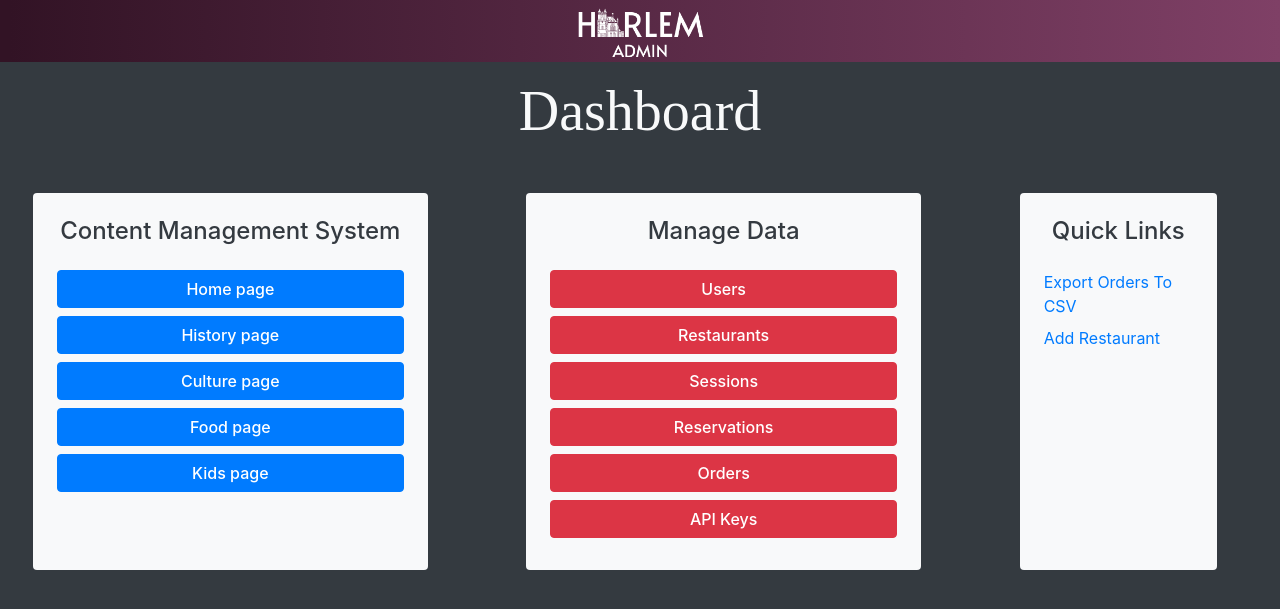
After one commit to JunYuiFeng/HaarlemFestival-Website-Project, a PHP site: page /myaccount/views/cms/index.php in a window 1280 px wide. The commit adds this page. Shown: the top 609 px of the page. Run offline with PHP 8.4, Linux system fonts and the light colour scheme; the visitor is signed in with stand-in values (Sample User, id 1); some web fonts are replaced.

Commit message:
Admin panel added + admin header

```diff
--- a/app/public/css/style.css
+++ b/app/public/css/style.css
@@ -22,65 +22,20 @@ nav .nav-item .nav-link {
   color: white !important;
 }
 
-.cart-opened {
-  display: none;
-  position: absolute;
-  top: 80%;
-  right: 6%;
-  height: 400px;
-  z-index: 10;
-  background: linear-gradient(180deg, #9a031e 0%, #330009 100%);
-  border-radius: 20px;
-  color: white;
-  padding: 10px 20px;
-}
-.cart-opened img {
-  width: 35px;
-  cursor: pointer;
-  position: absolute;
-  right: 10px;
-}
-.cart-opened .items-scroll {
-  overflow-y: scroll;
-  height: 215px;
-}
-.cart-opened .item {
-  background: #e3e3e3;
-  -webkit-backdrop-filter: blur(26px);
-          backdrop-filter: blur(26px);
-  border-radius: 14px;
-  padding: 10px 5px;
-  display: flex;
-  justify-content: space-between;
-  align-items: center;
-  font-family: "Inter";
-  color: black;
-}
-.cart-opened .item h1 {
-  font-size: 15px;
-  font-weight: 700;
-  margin-bottom: 0;
-}
-.cart-opened .item p {
-  font-size: 12px;
-  margin-bottom: 0;
-}
-.cart-opened .divider-gradient {
-  height: 1px;
-  width: 100%;
-  margin: 10px 0;
-  background: linear-gradient(90deg, rgba(255, 255, 255, 0) 0%, #ffffff 46.88%, rgba(255, 255, 255, 0) 100%);
-}
-.cart-opened p {
-  font-size: 10px;
-  margin-bottom: 0;
-}
-.cart-opened h2 {
-  font-size: 16px;
+.ff-alata {
+  font-family: "Alata";
 }
 
-.cart-opened.expand {
-  display: block;
+.admin-header {
+  width: 100%;
+  display: flex;
+  justify-content: center;
+  align-items: center;
+  background: linear-gradient(90.05deg, #321325 0.73%, #7f4066 99.97%, #7f4066 99.97%);
+}
+.admin-header .logo {
+  width: 10%;
+  cursor: pointer;
 }
 
 #transparent-navbar {
--- a/app/public/css/style.scss
+++ b/app/public/css/style.scss
@@ -29,68 +29,25 @@ nav {
     }
   }
 }
-.cart-opened {
-  display: none;
-  position: absolute;
-  top: 80%;
-  right: 6%;
-  height: 400px;
-  z-index: 10;
-  background: linear-gradient(180deg, #9a031e 0%, #330009 100%);
-  border-radius: 20px;
-  color: white;
-  padding: 10px 20px;
-  img {
-    width: 35px;
+
+.ff-alata{
+  font-family: 'Alata';
+}
+.admin-header {
+  width: 100%;
+  display: flex;
+  justify-content: center;
+  align-items: center;
+  background: linear-gradient(
+    90.05deg,
+    #321325 0.73%,
+    #7f4066 99.97%,
+    #7f4066 99.97%
+  );
+  .logo{
+    width: 10%;
     cursor: pointer;
-    position: absolute;
-    right: 10px;
-  }
-  .items-scroll {
-    overflow-y: scroll;
-    height: 215px;
-  }
-  .item {
-    background: #e3e3e3;
-    backdrop-filter: blur(26px);
-    border-radius: 14px;
-    padding: 10px 5px;
-    display: flex;
-    justify-content: space-between;
-    align-items: center;
-    font-family: "Inter";
-    color: black;
-    h1 {
-      font-size: 15px;
-      font-weight: 700;
-      margin-bottom: 0;
-    }
-    p {
-      font-size: 12px;
-      margin-bottom: 0;
-    }
-  }
-  .divider-gradient {
-    height: 1px;
-    width: 100%;
-    margin: 10px 0;
-    background: linear-gradient(
-      90deg,
-      rgba(255, 255, 255, 0) 0%,
-      #ffffff 46.88%,
-      rgba(255, 255, 255, 0) 100%
-    );
-  }
-  p {
-    font-size: 10px;
-    margin-bottom: 0;
-  }
-  h2 {
-    font-size: 16px;
-  }
-}
-.cart-opened.expand {
-  display: block;
+  }
 }
 
 #transparent-navbar {
--- a/app/views/cms/addrestaurant.php
+++ b/app/views/cms/addrestaurant.php
@@ -14,8 +14,10 @@
 </head>
 
 <body>
+    <?php include_once("header.php"); ?>
+
     <div class="container d-flex flex-column justify-content-center align-items-center" id="addRestaurantPage">
-        <h1 class="my-4"><?php echo (isset($_GET['edit'])) ? "Edit Restaurant" : "Add New Restaurant"; ?></h1>
+        <h1 class="text-center my-4"><?php echo (isset($_GET['edit'])) ? "Edit Restaurant" : "Add New Restaurant"; ?></h1>
         <form action="" method="post" class="col-12 px-0 d-flex flex-column align-items-center" enctype="multipart/form-data">
             <div class="d-flex justify-content-center">
                 <div class="col-6">
--- a/app/views/cms/editpagecontent.php
+++ b/app/views/cms/editpagecontent.php
@@ -10,6 +10,8 @@
 </head>
 
 <body>
+    <?php include_once("header.php"); ?>
+
     <div class="container">
         <h1 class="text-center">Content Managing System</h1>
 
--- /dev/null
+++ b/app/views/cms/header.php
@@ -0,0 +1,3 @@
+<nav class="admin-header">
+    <img src="/img/admin-panel-logo.png" alt="Haarlem admin logo" onclick="document.location.href='index'" class="logo">
+</nav>
--- /dev/null
+++ b/app/views/cms/index.php
@@ -0,0 +1,52 @@
+<!DOCTYPE html>
+<html lang="en">
+
+<head>
+    <meta charset="UTF-8">
+    <meta http-equiv="X-UA-Compatible" content="IE=edge">
+    <meta name="viewport" content="width=device-width, initial-scale=1.0">
+    <title>Manage Sessions</title>
+    <link rel="stylesheet" href="https://cdn.jsdelivr.net/npm/bootstrap@4.3.1/dist/css/bootstrap.min.css" integrity="sha384-ggOyR0iXCbMQv3Xipma34MD+dH/1fQ784/j6cY/iJTQUOhcWr7x9JvoRxT2MZw1T" crossorigin="anonymous">
+    <link rel="stylesheet" type="text/css" href="/css/style.css" />
+    <script src="https://code.jquery.com/jquery-3.3.1.slim.min.js" integrity="sha384-q8i/X+965DzO0rT7abK41JStQIAqVgRVzpbzo5smXKp4YfRvH+8abtTE1Pi6jizo" crossorigin="anonymous"></script>
+    <script src="https://cdn.jsdelivr.net/npm/popper.js@1.14.7/dist/umd/popper.min.js" integrity="sha384-UO2eT0CpHqdSJQ6hJty5KVphtPhzWj9WO1clHTMGa3JDZwrnQq4sF86dIHNDz0W1" crossorigin="anonymous"></script>
+    <script src="https://cdn.jsdelivr.net/npm/bootstrap@4.3.1/dist/js/bootstrap.min.js" integrity="sha384-JjSmVgyd0p3pXB1rRibZUAYoIIy6OrQ6VrjIEaFf/nJGzIxFDsf4x0xIM+B07jRM" crossorigin="anonymous"></script>
+</head>
+
+<body class="bg-dark">
+    <?php include_once("header.php"); ?>
+
+    <div class="py-3 px-5">
+        <h1 class="text-center fw-bolder text-light ff-alata display-4">Dashboard</h1>
+
+        <div class="row w-100  mt-5">
+            <div class="col-4 bg-light bg-gradient p-4 d-flex flex-column rounded ">
+                <h4 class="text-dark text-center mb-4">Content Management System</h4>
+                <button class="btn btn-primary mb-2" onclick="document.location.href='editpagecontent?webPage=Home'">Home page</button>
+                <button class="btn btn-primary mb-2" onclick="document.location.href='editpagecontent?webPage=History'">History page</button>
+                <button class="btn btn-primary mb-2" onclick="document.location.href='editpagecontent?webPage=Culture'">Culture page</button>
+                <button class="btn btn-primary mb-2" onclick="document.location.href='editpagecontent?webPage=Food'">Food page</button>
+                <button class="btn btn-primary mb-2" onclick="document.location.href='editpagecontent?webPage=Kids'">Kids page</button>
+            </div>
+            <div class="col-1"></div>
+            <div class="col-4 bg-light bg-gradient p-4 d-flex flex-column rounded ">
+                <h4 class="text-dark text-center mb-4">Manage Data</h4>
+                <button class="btn btn-danger mb-2" onclick="document.location.href='manageusers'">Users</button>
+                <button class="btn btn-danger mb-2" onclick="document.location.href='managerestaurants'">Restaurants</button>
+                <button class="btn btn-danger mb-2" onclick="document.location.href='managesessions'">Sessions</button>
+                <button class="btn btn-danger mb-2" onclick="document.location.href='managereservations'">Reservations</button>
+                <button class="btn btn-danger mb-2" onclick="document.location.href='manageorders'">Orders</button>
+                <button class="btn btn-danger mb-2" onclick="document.location.href='manageapikeys'">API Keys</button>
+            </div>
+            <div class="col-1"></div>
+            <div class="col-2 bg-light bg-gradient p-4 d-flex flex-column rounded ">
+                <h4 class="text-dark text-center mb-4">Quick Links</h4>
+                <a href="manageorders" class="mb-2">Export Orders To CSV</a>
+                <a href="addrestaurant" class="mb-2">Add Restaurant</a>
+            </div>
+        </div>
+    </div>
+
+</body>
+
+</html>
--- a/app/views/cms/manageapikeys.php
+++ b/app/views/cms/manageapikeys.php
@@ -14,6 +14,8 @@
 </head>
 
 <body>
+    <?php include_once("header.php"); ?>
+
     <div class="px-5">
         <h1 class="text-center py-2">API Keys Overview</h1>
         <form action="" method="post">
--- a/app/views/cms/manageorders.php
+++ b/app/views/cms/manageorders.php
@@ -15,6 +15,8 @@
 </head>
 
 <body>
+    <?php include_once("header.php"); ?>
+
     <div class="px-5">
         <h1 class="text-center">Orders Overview</h1>
 
--- a/app/views/cms/managereservations.php
+++ b/app/views/cms/managereservations.php
@@ -14,8 +14,10 @@
 </head>
 
 <body>
+    <?php include_once("header.php"); ?>
+
     <div class="container">
-        <h1>Reservation Overview</h1>
+        <h1 class="text-center">Reservation Overview</h1>
         <div class="row">
             <div class="col-4">
                 <form action="">
--- a/app/views/cms/restaurants.php
+++ b/app/views/cms/managerestaurants.php
@@ -14,8 +14,10 @@
 </head>
 
 <body>
+    <?php include_once("header.php"); ?>
+
     <div class="px-5">
-        <h1>Restaurants Overview</h1>
+        <h1 class="text-center">Restaurants Overview</h1>
 
         <button class="btn btn-yellow-gradient my-4 py-3" onclick="location.href = 'addrestaurant'">Add new restaurant</button>
 
@@ -35,7 +37,7 @@
                 $props = $reflect->getProperties();
                 foreach ($this->restaurants as $restaurant) {
                     echo '<tr>';
-                    echo '<td class="d-flex flex-column"><a href="addrestaurant?edit='.$restaurant->getId().'">Edit</a><a href="?delete='.$restaurant->getId().'">Delete</a></td>';
+                    echo '<td class="d-flex flex-column"><a href="addrestaurant?edit=' . $restaurant->getId() . '">Edit</a><a href="?delete=' . $restaurant->getId() . '">Delete</a></td>';
                     foreach ($props as $propName) {
                         $property = $propName->getName();
                         $methodName = "get" . $property;
--- a/app/views/cms/managesessions.php
+++ b/app/views/cms/managesessions.php
@@ -14,8 +14,10 @@
 </head>
 
 <body>
+    <?php include_once("header.php"); ?>
+
     <div class="px-5">
-        <h1>Restaurant Sessions Overview</h1>
+        <h1 class="text-center">Restaurant Sessions Overview</h1>
 
         <button class="btn btn-yellow-gradient my-4 py-3" onclick="location.href='manageSessions#addSession'">Add new session</button>
 
@@ -79,7 +81,7 @@
     </div>
 
     <script>
-        function ScrollToAddSession(){
+        function ScrollToAddSession() {
             console.log(document.querySelector("form"));
             window.scrollTo(0, document.body.scrollHeight);
         }
--- a/app/views/header.php
+++ b/app/views/header.php
@@ -37,11 +37,6 @@
         <li class="nav-item">
           <a class="nav-link" href="/festival/index">
             <b>Festival</b>
-          </a>
-        </li>
-        <li class="nav-item">
-          <a class="nav-link" href="/visithaarlem/personalprogram">
-            <b>Personal Program</b>
           </a>
         </li>
         <li class="nav-item" id="cartIcon" onclick="document.location.href='/cart/index'">
--- a/app/views/transparent-header.php
+++ b/app/views/transparent-header.php
@@ -26,9 +26,6 @@
                 </li>
                 <li class="nav-item">
                     <a class="nav-link" href="/festival/index"><b>Festival</b></a>
-                </li>
-                <li class="nav-item">
-                    <a class="nav-link" href="/visithaarlem/personalprogram"><b>Personal Program</b></a>
                 </li>
                 <li class="nav-item" id="cartIcon" onclick="document.location.href='/cart/index'">
                     <a class="nav-link">
```
Also changed, not shown: app/controllers/cmscontroller.php (+10 -5 lines), app/controllers/myaccountcontroller.php (+7 -35 lines), app/views/cms/dashboard.php (deleted, +0 -42 lines), app/views/cms/manageusers.php (renamed from app/views/cms/usermanagement.php, +2 -10 lines), app/views/myaccount/index.php (+8 -2 lines), app/public/img/admin-panel-logo.png (added), 1 other file.
